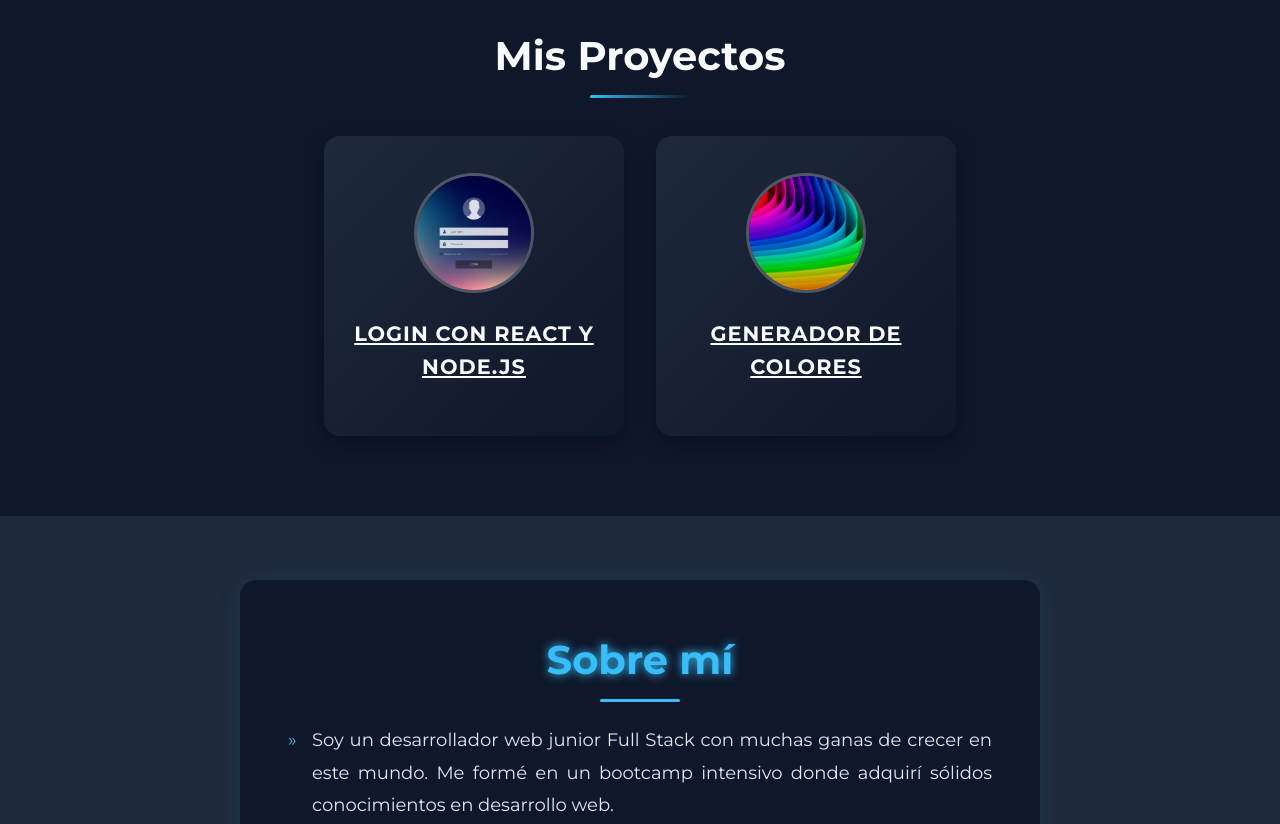
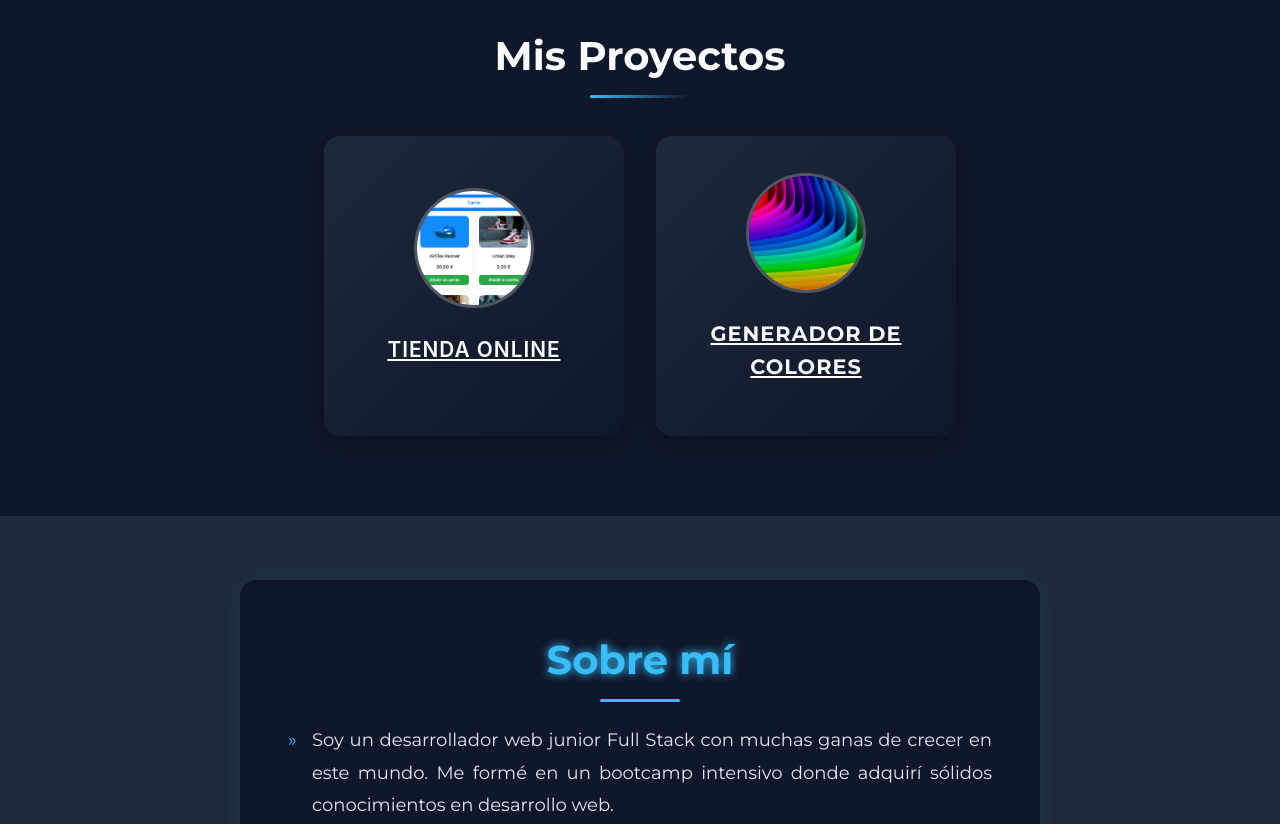
Before and after one commit to mhdkon/porfolio, a plain HTML site: page index.html in a window 1280 px wide. Shown: the part 1760-2584 px from the top of the page. Drawn offline with nearby package versions, Linux system fonts and the light colour scheme.

Commit message:
tienda añadido

```diff
--- a/estilo.css
+++ b/estilo.css
@@ -1336,3 +1336,29 @@ nav {
     padding: 1.5rem;
   }
 }
+/* CSS */
+.mini-titulo {
+  display: inline-block;        /* se ajusta al contenido */
+  font-family: "Inter", system-ui, -apple-system, "Segoe UI", Roboto, "Helvetica Neue", Arial;
+  font-size: clamp(0.68rem, 0.9vw, 0.9rem); /* pequeño pero responsive */
+  font-weight: 600;             /* buena legibilidad */
+  line-height: 1.2;             /* evita que se vea apelotonado */
+  letter-spacing: 0.2px;        /* mejora lectura en tamaño pequeño */
+  color: #0f1724;               /* alto contraste sobre fondos claros */
+  background: rgba(15,23,36,0.04); /* ligero recuadro para separarlo del fondo */
+  padding: 6px 10px;            /* hace que no parezca "pegado" al resto */
+  border-radius: 8px;           /* aspecto suave y moderno */
+  margin: 0;                    /* controla el espaciado si está en línea */
+  max-width: 100%;              /* evita desbordes en móviles */
+  white-space: nowrap;          /* mantener en una sola línea */
+  overflow: hidden;
+  text-overflow: ellipsis;      /* "..." si queda muy largo */
+  box-shadow: 0 1px 0 rgba(15,23,36,0.04) inset;
+}
+
+/* Variante para fondo oscuro */
+.dark .mini-titulo {
+  color: #f8fafc;
+  background: rgba(255,255,255,0.04);
+  box-shadow: none;
+}
--- a/index.html
+++ b/index.html
@@ -80,11 +80,13 @@
 
         <div class="proyectos-contenedor">
             <!-- Proyecto 1 -->
-            <a href="https://frontend-tarea.onrender.com/" target="_blank" class="proyecto">
+            <a href="https://tienda-frontend-1.onrender.com/" target="_blank" class="proyecto">
                 <div class="imagen-proyecto">
-                    <img src="img/login.avif" alt="Login con Bcrypt">
+                    <img src="img/tienda.jpg" alt="Login con Bcrypt">
                 </div>
-                <h4>Login con React y Node.js</h4>
+                <!-- HTML -->
+<h4 class="mini-titulo">Tienda online</h4>
+
 
             </a>
             <!-- Proyecto: Generador de Colores -->
```
Also changed, not shown: img/login.avif (deleted), img/tienda.jpg (added).
